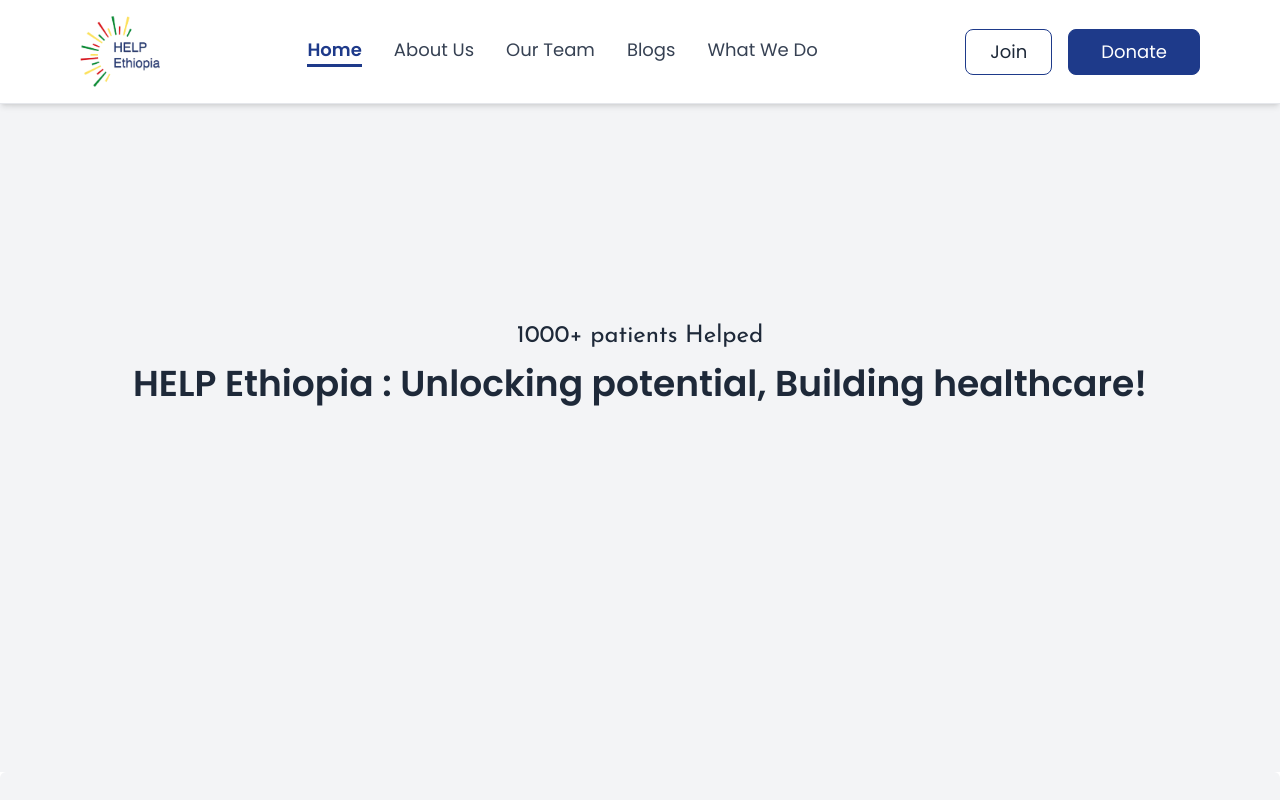
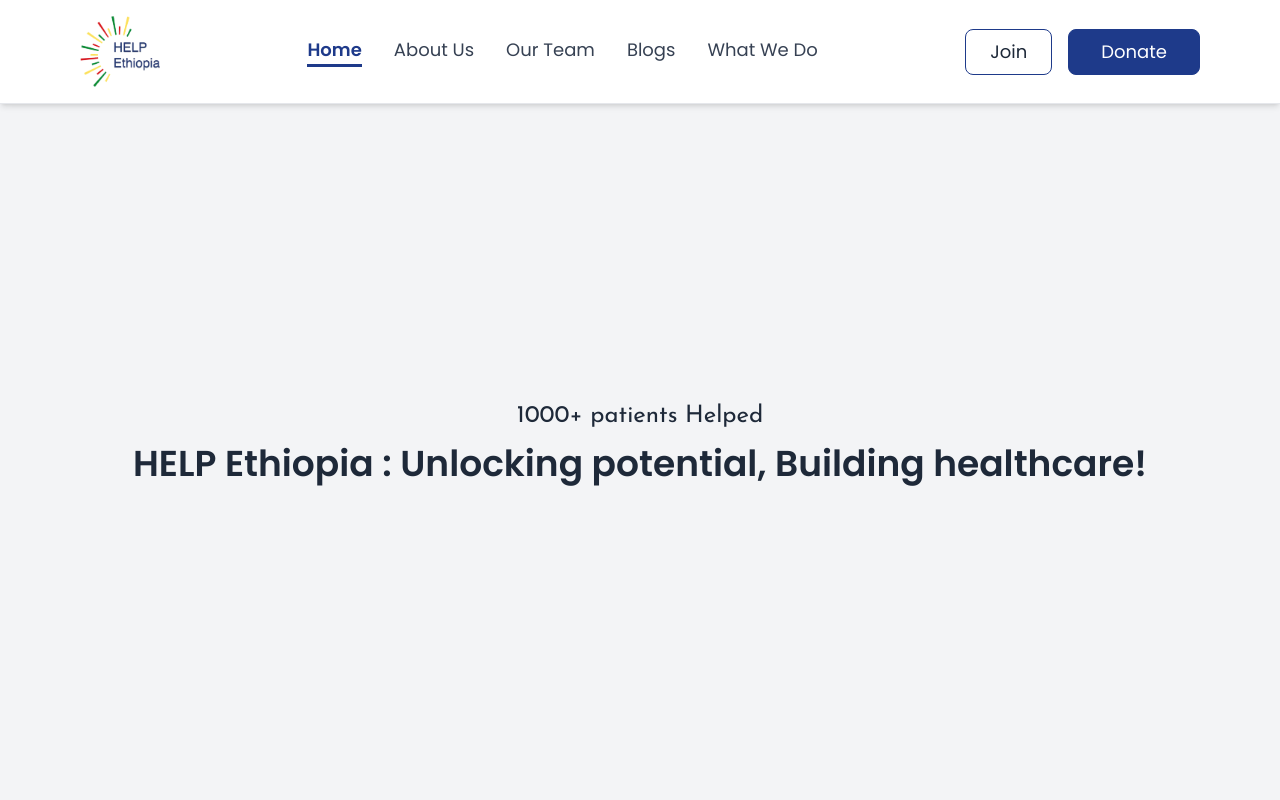
Before and after one commit to dagimgetaw/Help-Ethiopia-Website, a React (Vite) app in the folder frontend/: page / in a window 1280 px wide. Shown: the top 800 px of the page. Built offline with nearby package versions, Linux system fonts and the light colour scheme.

Commit message:
fix padding top

```diff
--- a/frontend/src/Components/Home/Home.jsx
+++ b/frontend/src/Components/Home/Home.jsx
@@ -1,19 +1,12 @@
-// import { Link } from "react-router-dom";
-
 export default function Home() {
   return (
-    <div className="pt-80 pb-70 2xl:pt-90 text-center bg-gray-100">
+    <div className="pt-100 pb-70 2xl:pt-90 text-center bg-gray-100">
       <h2 className="pb-3 text-2xl text-gray-800 font-title">
         1000+ patients Helped
       </h2>
       <p className="pb-22 text-3xl px-3 xl:text-4xl 2xl:text-5xl text-gray-800 font-text font-semibold">
         HELP Ethiopia : Unlocking potential, Building healthcare!
       </p>
-      {/* <Link to={"/donate"}>
-        <button className="cursor-pointer py-2 px-12 border-1 border-[#1E3A8A] rounded-lg bg-[#1E3A8A] text-white font-text text-lg">
-          Donate
-        </button>
-      </Link> */}
     </div>
   );
 }
```
